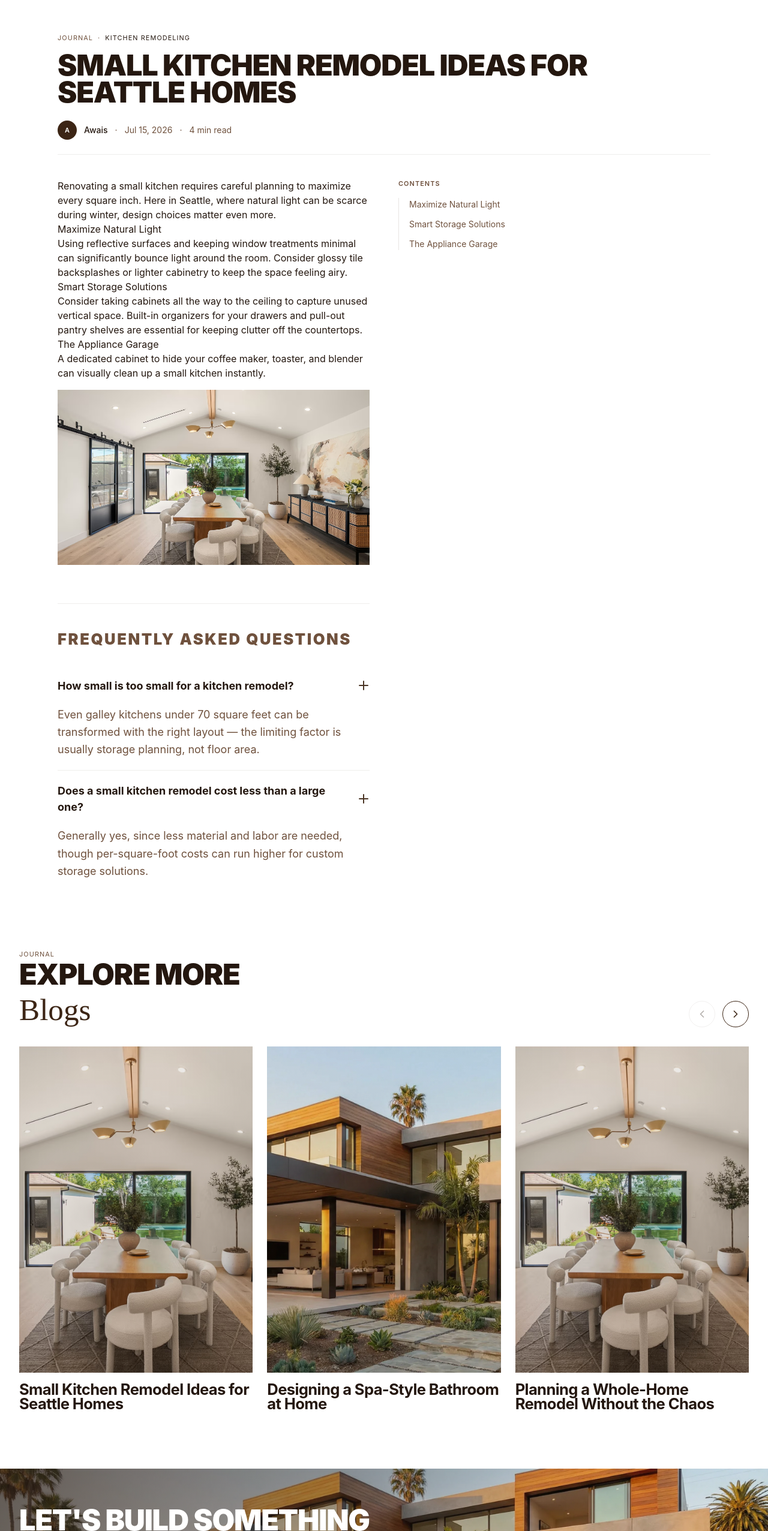
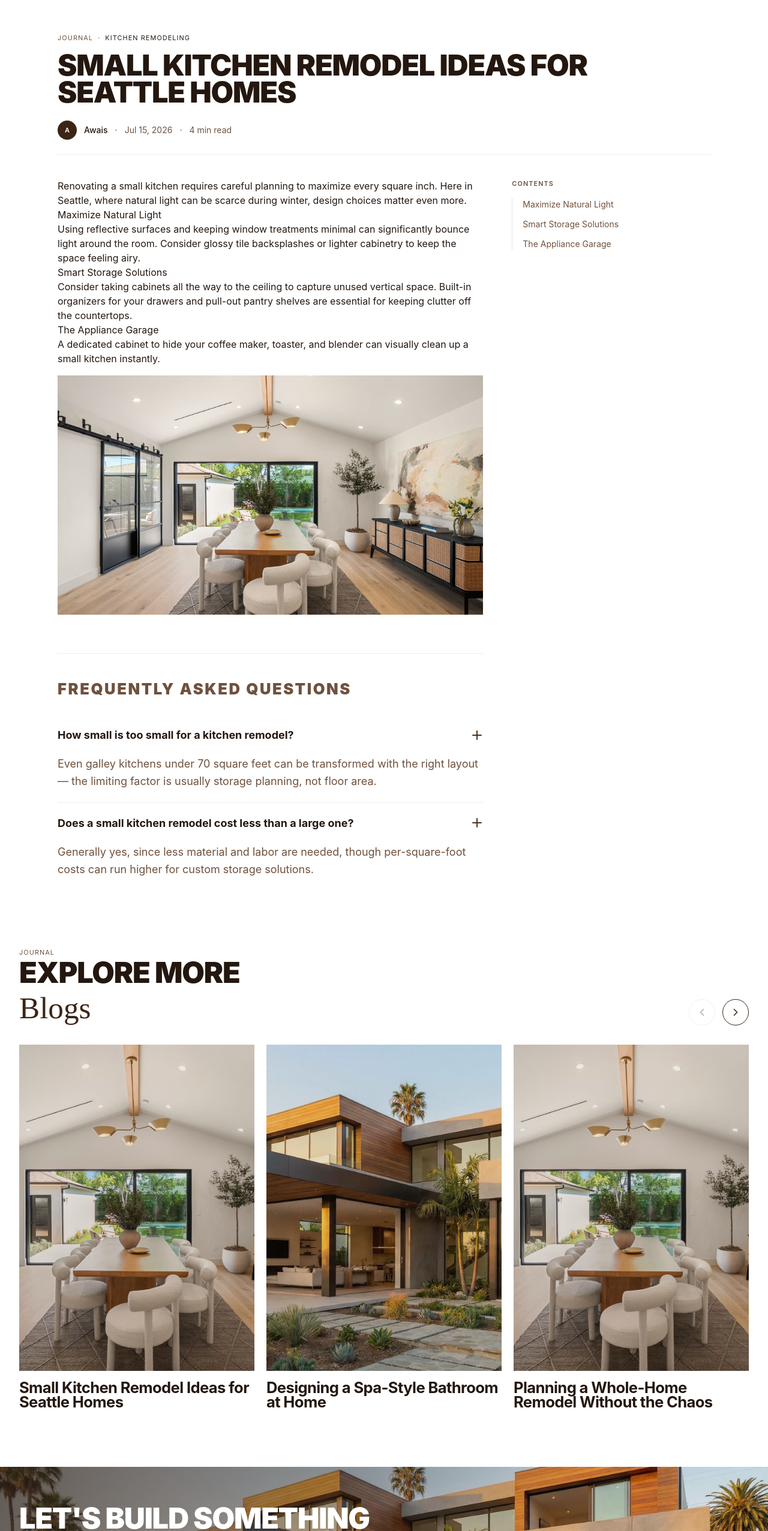
Before and after one commit to awaiskhancpp/meridian, a Next.js app: page /blogs/small-kitchen-remodel-ideas-seattle in a window 1280 px wide. Shown: the part 689-3242 px from the top of the page at 60% size. Built offline with nearby package versions, Linux system fonts and the light colour scheme.

Commit message:
refactor: improve layout and spacing in various components for consistency

```diff
--- a/src/components/Services/ServiceHero.tsx
+++ b/src/components/Services/ServiceHero.tsx
@@ -68,7 +68,7 @@ export default function ServiceHero({
         {/* Gradient overlay - using theme colors */}
         <div className="absolute inset-0 bg-hero-overlay" />
 
-        <Container className="relative flex h-full flex-col justify-end lg:mb-0 lg:justify-center">
+        <Container className="relative flex h-full flex-col justify-end pb-10 lg:pb-0 lg:justify-center">
           <div className="max-w-3xl">
             {/* Main title */}
             <h1 className="heading-hero text-primary-foreground">{title}</h1>
--- a/src/components/blogs/BlogPage.tsx
+++ b/src/components/blogs/BlogPage.tsx
@@ -58,9 +58,7 @@ export default function BlogPage({ post }: { post: BlogPost }) {
         </nav>
 
         {/* Title */}
-        <h1 className="heading-2 text-foreground">
-          {post.title}
-        </h1>
+        <h1 className="heading-2 text-foreground">{post.title}</h1>
 
         {/* Description */}
         {/* {post.description && (
@@ -81,8 +79,8 @@ export default function BlogPage({ post }: { post: BlogPost }) {
       </Container>
 
       <Container className="!max-w-6xl">
-        <div className="mt-10 grid grid-cols-1 gap-12 lg:grid-cols-2">
-          <div className="min-w-0">
+        <div className="mt-10 grid grid-cols-1 gap-12 lg:grid-cols-12">
+          <div className="order-2 lg:order-1 lg:col-span-8 min-w-0">
             <RichText content={rawContent} />
             {imageUrl && (
               <div className="relative mt-4 aspect-video w-full overflow-hidden ">
@@ -92,7 +90,9 @@ export default function BlogPage({ post }: { post: BlogPost }) {
             {post.faqs && post.faqs.length > 0 && <PostFaqs faqs={post.faqs} />}
           </div>
 
-          <TocSidebar toc={toc} />
+          <div className="order-1 lg:order-2 lg:col-span-4">
+            <TocSidebar toc={toc} />
+          </div>
         </div>
       </Container>
     </article>
--- a/src/components/blogs/BlogRelatedPosts.tsx
+++ b/src/components/blogs/BlogRelatedPosts.tsx
@@ -37,7 +37,9 @@ export default function BlogRelatedPosts() {
             </div>
             <h2 id="related-posts-heading" className="mt-1">
               <span className="block heading-2 text-foreground">{heading}</span>
-              <span className="block text-script capitalize leading-normal text-accent mt-2">{script}</span>
+              <span className="block text-script capitalize leading-normal text-accent mt-2">
+                {script}
+              </span>
             </h2>
           </div>
           <div className="flex flex-shrink-0 items-center gap-card">
@@ -62,7 +64,7 @@ export default function BlogRelatedPosts() {
 
         <Swiper
           modules={[Navigation]}
-          spaceBetween={24}
+          spaceBetween={20}
           onSwiper={setSwiperInstance}
           onBeforeInit={(swiper) => {
             // @ts-expect-error
@@ -87,7 +89,6 @@ export default function BlogRelatedPosts() {
           ))}
         </Swiper>
       </Container>
-
     </section>
   )
 }
--- a/src/components/homepage/About.tsx
+++ b/src/components/homepage/About.tsx
@@ -64,14 +64,14 @@ export default function About() {
                 photo's right + bottom edge at lg where there's room
                 to spare. max-w caps how wide the breakout can get on
                 very wide columns. */}
-            <div className="absolute inset-x-4 bottom-4 right-16 bg-primary p-3 sm:inset-x-6 sm:bottom-6 sm:p-6 lg:inset-x-auto lg:-right-6 lg:bottom-8 lg:left-6 lg:max-w-xs lg:p-7">
+            <div className="absolute inset-x-4 bottom-4 right-16 bg-primary p-3 sm:inset-x-6 sm:bottom-6 sm:p-6 sm:right-1/2 lg:inset-x-auto lg:-right-6 lg:bottom-8 lg:left-6 lg:max-w-xs lg:p-7">
               <p className="text-caption font-medium uppercase tracking-wider text-primary-foreground-subtle">
                 {about.card.label}
               </p>
-              <p className="mt-3 heading-1 text-primary-foreground">
-                {about.card.stat}
+              <p className="mt-3 heading-1 text-primary-foreground">{about.card.stat}</p>
+              <p className="mt-2 text-body-sm leading-snug text-primary-foreground-strong">
+                {about.card.subStat}
               </p>
-              <p className="mt-2 text-body-sm leading-snug text-primary-foreground-strong">{about.card.subStat}</p>
             </div>
           </div>
 
--- a/src/components/homepage/Hero.tsx
+++ b/src/components/homepage/Hero.tsx
@@ -42,9 +42,9 @@ export default function Hero() {
         />
 
         <div className="absolute inset-0 bg-hero-overlay" />
-        <div className="pointer-events-none absolute inset-x-0 bottom-32 h-px bg-primary-foreground-faint" />
+        <div className="pointer-events-none absolute inset-x-0 bottom-36 md:bottom-30 lg:bottom-32 h-px bg-primary-foreground-faint" />
 
-                <Container className="relative flex h-full flex-col justify-between pt-24">
+        <Container className="relative flex h-full flex-col justify-between pt-24">
           <div className="flex justify-between gap-4" aria-hidden="true">
             <span className="text-caption font-medium uppercase tracking-wider text-primary-foreground opacity-0">
               {hero.eyebrow}
@@ -56,9 +56,7 @@ export default function Hero() {
               <span className="heading-display text-primary-foreground drop-shadow-hero">
                 {hero.heading}{' '}
               </span>
-              <span className="heading-display-script text-surface-foreground">
-                {hero.script}
-              </span>
+              <span className="heading-display-script text-surface-foreground">{hero.script}</span>
             </h1>
 
             <div className="mt-8  lg:items-start pb-4 lg:pb-8">
```
Also changed, not shown: src/components/projects/RelatedProjects.tsx (line endings or trailing spaces).
